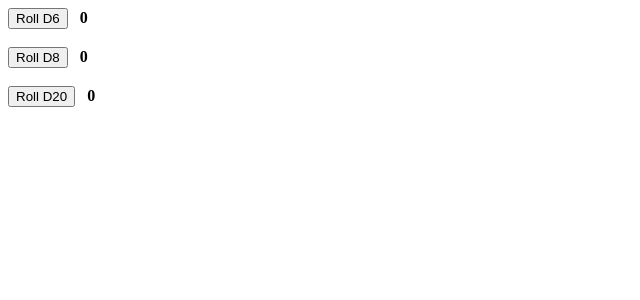
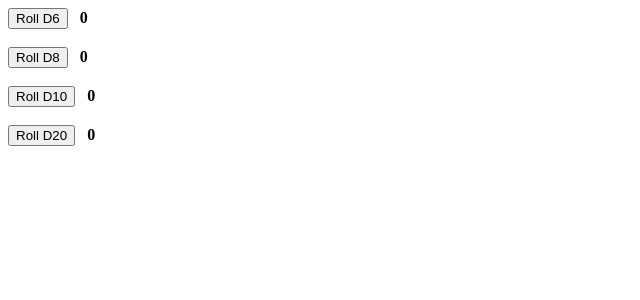
Before and after one commit to tpetts/dice-roller, an Angular app: page / in a window 1280 px wide. Shown: the top 300 px of the page, without its empty margins (0-640 px from the left). Built offline with nearby package versions, Linux system fonts and the light colour scheme.

Commit message:
Adding another dice
yay

```diff
--- a/src/app/app.component.html
+++ b/src/app/app.component.html
@@ -9,6 +9,11 @@
 </app-die-roller>
 <br />
 <app-die-roller
+  side-count="10"
+>
+</app-die-roller>
+<br />
+<app-die-roller
   side-count="20"
 >
 </app-die-roller>
```
